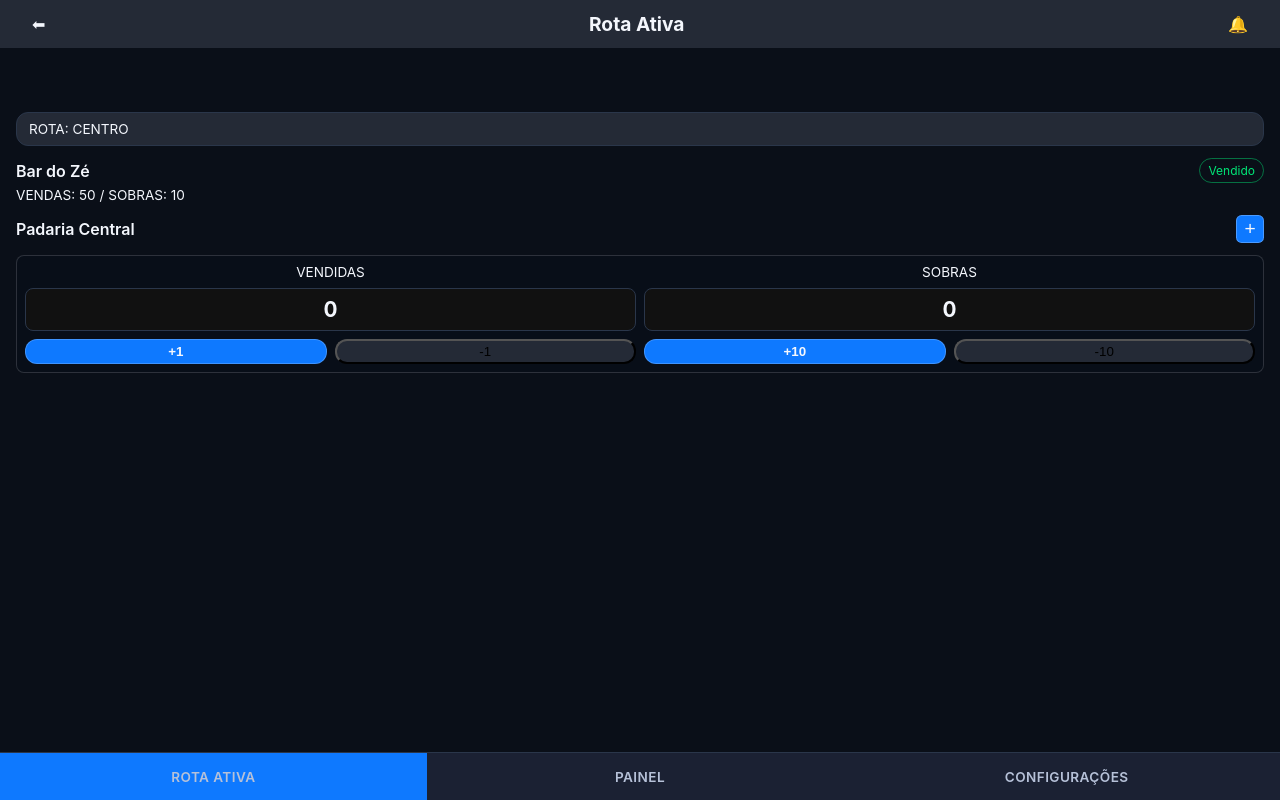
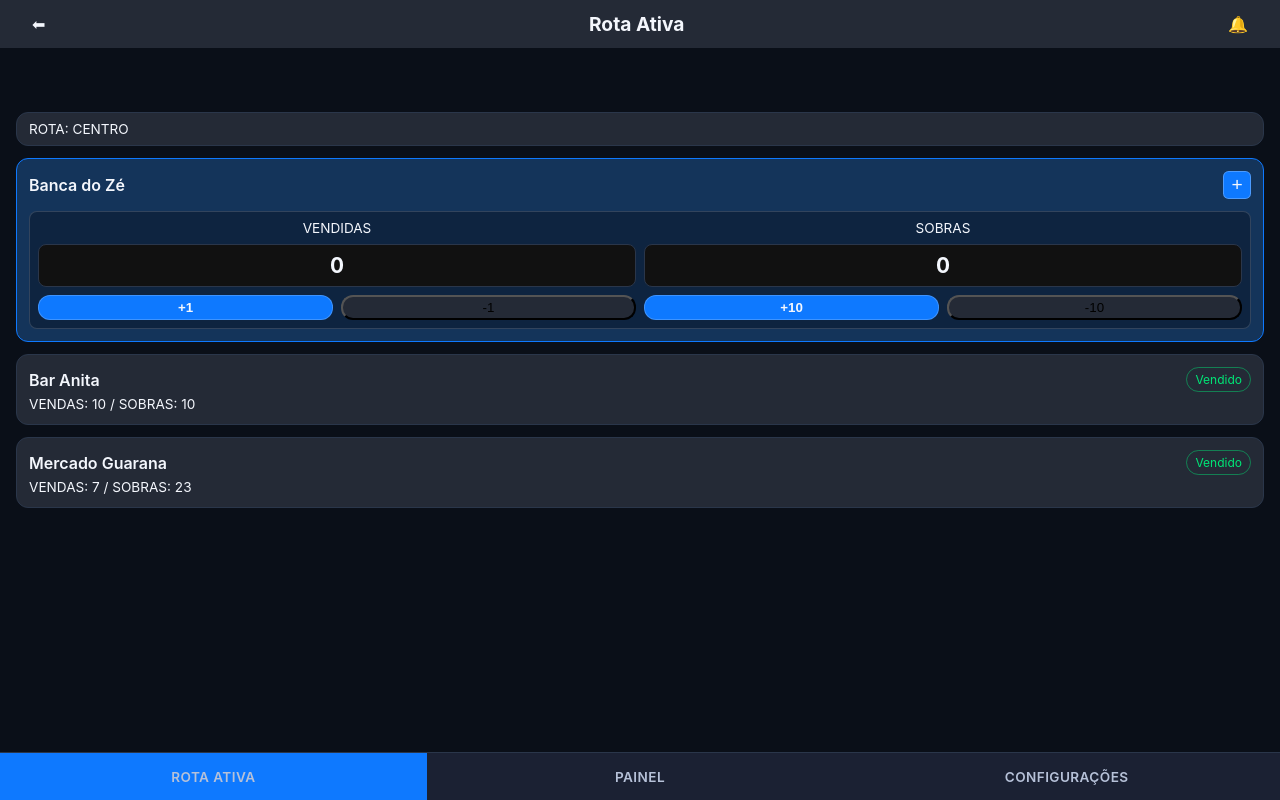
Before and after one commit to AlysoonFelipeeDev/gestor-de-certificados, a Next.js app: page /rota in a window 1280 px wide. Built offline with nearby package versions, Linux system fonts and the light colour scheme.

Commit message:
refactor: refatora pagina de rota

```diff
--- a/src/app/rota/page.module.scss
+++ b/src/app/rota/page.module.scss
@@ -21,110 +21,3 @@
         color: color(text);
     }
 }
-
-.client-card {
-    border-radius: space(xs);
-    padding: space(xs);
-
-    &__header {
-        @include flex($justify: space-between, $align: center, $gap: space(2xs));
-    }
-
-    &__name {
-        font-size: font-size(md);
-        font-weight: 600;
-    }
-
-
-    &__badge {
-        font-size: font-size(xs);
-        color: color(success);
-        border: 1px solid color-mix(in srgb, color(success) 45%, transparent);
-        border-radius: 999px;
-        padding: space(3xs) space(2xs);
-    }
-
-    &__meta {
-        margin-top: space(3xs);
-        font-size: font-size(sm);
-        color: color(text);
-        text-transform: uppercase;
-    }
-
-    &__add-button {
-        width: 1.75rem;
-        height: 1.75rem;
-        border-radius: 0.35rem;
-        border: 1px solid rgb(255 255 255 / 25%);
-        background: color(btn-card);
-        color: color(text);
-        font-size: font-size(lg);
-        line-height: 1;
-        cursor: pointer;
-    }
-
-
-    &--closed {
-        background: color(secondary);
-        border: 1px solid color(border);
-    }
-
-    &--open {
-        background: color(bg-card);
-        border: 1px solid color(btn-card);
-    }
-}
-
-.counter {
-    margin-top: space(xs);
-    border: 1px solid rgb(255 255 255 / 15%);
-    border-radius: space(2xs);
-    padding: space(2xs);
-    background: rgba(6, 14, 25, 0.4);
-
-    &__header {
-        @include grid(2, $gap: space(2xs));
-        margin-bottom: space(2xs);
-    }
-
-    &__label {
-        text-transform: uppercase;
-        font-size: font-size(sm);
-        text-align: center;
-        color: color(text);
-    }
-
-    &__values {
-        @include grid(2, $gap: space(2xs));
-        margin-bottom: 0.5rem;
-    }
-
-    &__value {
-        background: #111;
-        border: 1px solid color(border);
-        border-radius: space(2xs);
-        text-align: center;
-        padding: space(2xs);
-        font-size: font-size(xl);
-        font-weight: 700;
-    }
-
-    &__actions {
-        @include grid(4, $gap: space(2xs));
-    }
-
-    &__button {
-        border: 1px solid rgb(255 255 255 / 20%);
-        border-radius: space(xs);
-        padding: space(3xs);
-        background: color(btn-card);
-        color: color(text);
-        font-weight: 700;
-        cursor: pointer;
-
-        &--muted {
-            background: color(secondary);
-            border-radius: space(xs);
-        }
-    }
-}
--- a/src/app/rota/page.tsx
+++ b/src/app/rota/page.tsx
@@ -1,4 +1,6 @@
+import { ClientCard } from "@/components/card";
 import styles from "./page.module.scss";
+import { establishmentVisits } from "@/mocks/establishmentVisit";
 
 export default function Route() {
     return (
@@ -7,50 +9,9 @@ export default function Route() {
                 <p className={styles.selector__text}>Rota: Centro</p>
                 <span className={styles.selector__icon}></span>
             </article>
-
-            <article className={styles['client-card client-card--closed']}>
-                <header className={styles['client-card__header']}>
-                <p className={styles['client-card__name']}>Bar do Zé</p>
-                <span className={styles['client-card__badge']}>Vendido</span>
-                </header>
-                <p className={styles['client-card__meta']}>Vendas: 50 / Sobras: 10</p>
-            </article>
-
-            <article className={styles['client-card client-card--open']}>
-                <header className={styles['client-card__header']}>
-                <p className={styles['client-card__name']}>Padaria Central</p>
-                <button className={styles['client-card__add-button']} type="button" aria-label="Adicionar venda">
-                    +
-                </button>
-                </header>
-
-                <section className={styles.counter} aria-label="Formulário de vendas">
-                <header className={styles.counter__header}>
-                    <p className={styles.counter__label}>Vendidas</p>
-                    <p className={styles.counter__label}>Sobras</p>
-                </header>
-
-                <div className={styles.counter__values}>
-                    <p className={styles.counter__value}>0</p>
-                    <p className={styles.counter__value}>0</p>
-                </div>
-
-                <div className={styles.counter__actions}>
-                    <button className={styles.counter__button} type="button">
-                    +1
-                    </button>
-                    <button className={styles['counter__button--muted']} type="button">
-                    -1
-                    </button>
-                    <button className={styles.counter__button} type="button">
-                    +10
-                    </button>
-                    <button className={styles['counter__button--muted']} type="button">
-                    -10
-                    </button>
-                </div>
-                </section>
-            </article>
+            {establishmentVisits.map(visit => (
+                <ClientCard key={visit.id} visit={visit} updateSales={(value) => {}} onClose={(id) => {}} openCard={(id) => {}}/>
+            ))}
         </section>
     )
 }
```
